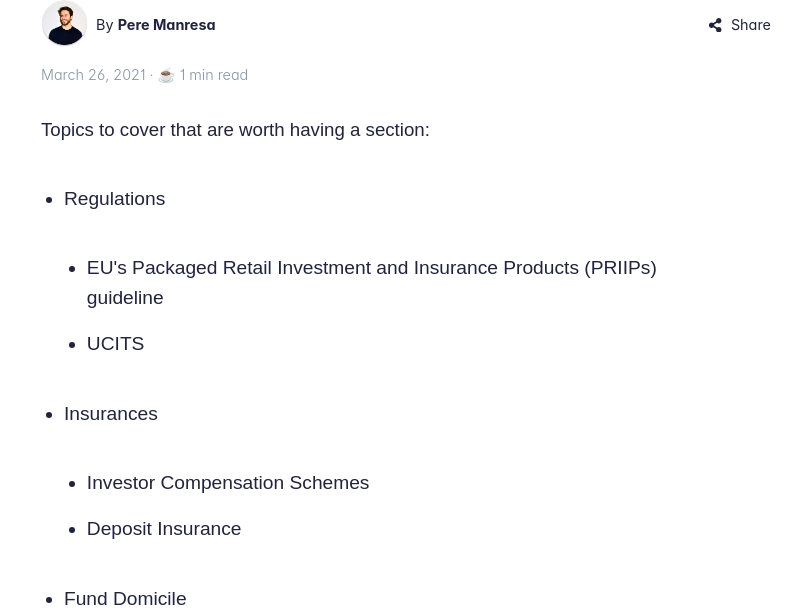
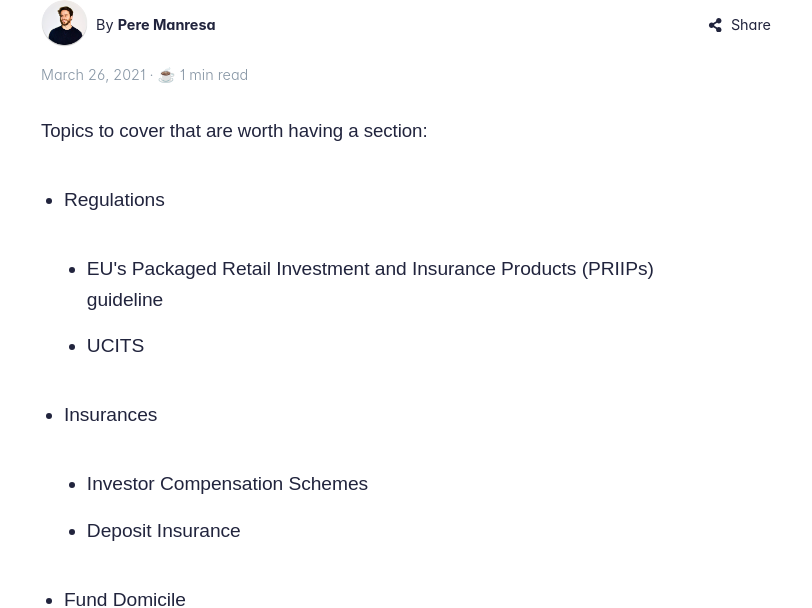
Before and after one commit to pmanresa/peremanresa.com, a Gatsby site: page /writing/introduction-to-investing/ in a window 1280 px wide. Shown: the part 350-958 px from the top of the page, without its empty margins (229-1041 px from the left). Built offline with nearby package versions, Linux system fonts and the light colour scheme; Gatsby itself is replaced by a stand-in of ours; some packages are replaced by stand-ins of ours.

Commit message:
prettify post content

```diff
--- a/src/templates/writing-post.js
+++ b/src/templates/writing-post.js
@@ -175,6 +175,7 @@ const Content = styled.section`
   font-weight: ${(props) => props.theme.blog.post.content.fontWeight};
   line-height: ${(props) => props.theme.blog.post.content.lineHeight};
   font-size: ${(props) => props.theme.blog.post.content.fontSize};
+  letter-spacing: ${(props) => props.theme.blog.post.content.letterSpacing};
   p > code {
     color: ${(props) => props.theme.blog.post.content.code.color};
     font-size: ${(props) => props.theme.blog.post.content.code.fontSize};
--- a/src/themes/theme.js
+++ b/src/themes/theme.js
@@ -254,7 +254,8 @@ const theme = {
       content: {
         fontFamily: fonts.SansSerif,
         fontWeight: 400,
-        lineHeight: 1.55,
+        lineHeight: 1.625,
+        letterSpacing: '-0.003em',
         code: {
           color: colors.white,
           fontSize: scale(1),
@@ -279,7 +280,7 @@ const theme = {
           fontSize: scale(0.8),
           margin: 0,
           padding: `2rem 0 0 0`,
-          lineHeight: '1.55',
+          lineHeight: '1.625',
         },
         ul: {
           fontSize: scale(1),
```
